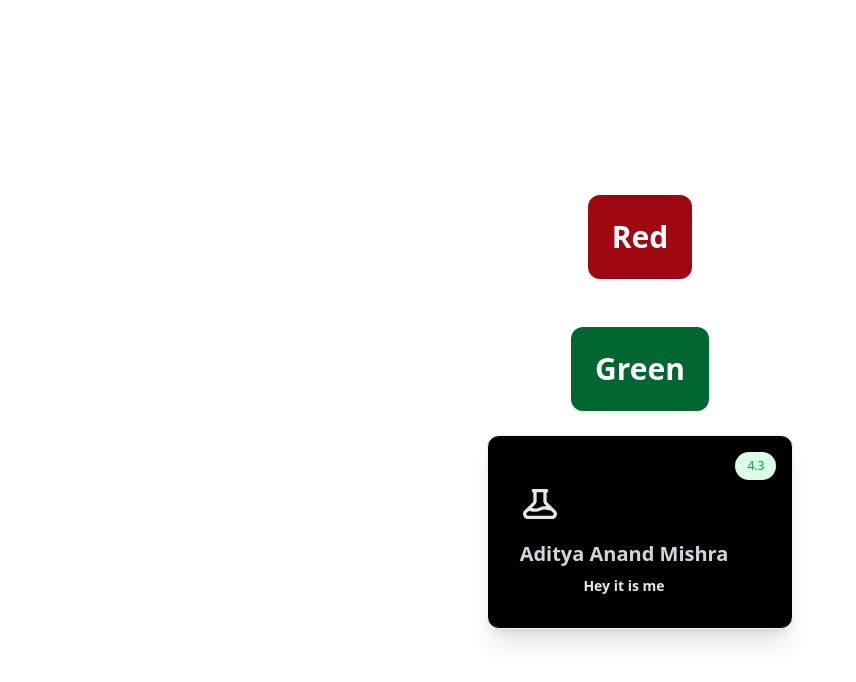
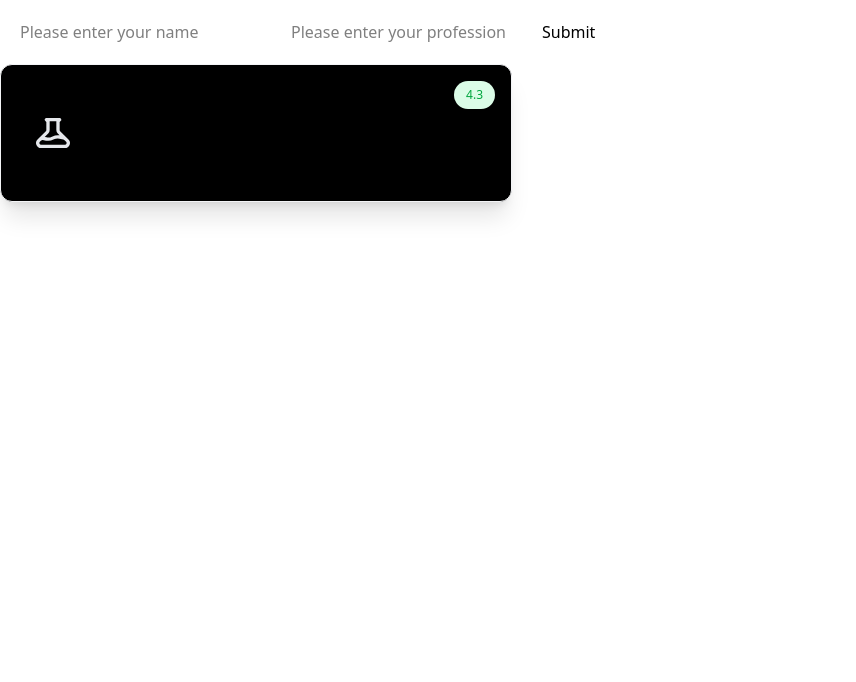
Before and after one commit to AdityaAnand0108/fullstack-dev-playbook, a React (Vite) app in the folder react_learning/: page / in a window 1280 px wide. Shown: the top 682 px of the page, without its empty margins (0-856 px from the left). Built offline with nearby package versions, Linux system fonts and the light colour scheme.

Commit message:
Understanding useContext concept

```diff
--- a/react_learning/src/App.jsx
+++ b/react_learning/src/App.jsx
@@ -1,34 +1,13 @@
 import Card from "./component/Cards.jsx";
-import {  useState } from "react";
-import { UserContext } from "./component/Hooks/UseContext";
-
-
-
+import UserContextProvider from "./component/Hooks/UserContextProvider.jsx";
+import Login from "./component/Login.jsx";
 
 function App() {
-  const [color, setColor] = useState("white");
-
   return (
-    <div
-      className="text-center text-3xl font-bold w-full min-h-screen flex flex-col items-center justify-center"
-      style={{ backgroundColor: color }}
-    >
-      <button
-        className="bg-red-800 text-white p-6 m-6 rounded-xl"
-        onClick={() => setColor("Red")}
-      >
-        Red
-      </button>
-      <button
-        className="bg-green-800 text-white p-6 m-6 rounded-xl"
-        onClick={() => setColor("Green")}
-      >
-        Green
-      </button>
-      <UserContext.Provider value ={"Aditya Anand Mishra"}>
-        <Card / >
-      </UserContext.Provider>
-    </div>
+      <UserContextProvider>
+        <Login />
+        <Card />
+      </UserContextProvider>
   );
 }
 
--- a/react_learning/src/component/Cards.jsx
+++ b/react_learning/src/component/Cards.jsx
@@ -1,8 +1,8 @@
 import { useContext } from "react";
-import { UserContext } from "./Hooks/UseContext";
+import { UserContext } from "./Hooks/UseContext.jsx";
 
 function Card() {
-  const username = useContext(UserContext);
+  const {user} = useContext(UserContext);
   return (
     <div className="relative max-w-lg p-8 border border-gray-100 bg-black shadow-xl rounded-xl">
       <span className="absolute right-4 top-4 rounded-full px-3 py-1.5 bg-green-100 text-green-600 font-medium text-xs">
@@ -25,10 +25,10 @@ function Card() {
           ></path>
         </svg>
 
-        <h5 className="mt-4 text-xl font-bold text-gray-300">{username}</h5>
+        <h5 className="mt-4 text-xl font-bold text-gray-300">{user.name}</h5>
 
         <p className="mt-2 text-sm">
-          Hey it is me
+          {user.profession}
         </p>
       </div>
     </div>
--- a/react_learning/src/component/Hooks/UseContext.jsx
+++ b/react_learning/src/component/Hooks/UseContext.jsx
@@ -1,3 +1,3 @@
 import { createContext } from "react";
 
-export const UserContext = createContext(""); // ✅ Move here & export
+export const UserContext = createContext(null);
--- /dev/null
+++ b/react_learning/src/component/Hooks/UserContextProvider.jsx
@@ -0,0 +1,15 @@
+// UserContextProvider.jsx
+import React, { useState } from 'react'
+import { UserContext } from './UseContext.jsx'
+
+function UserContextProvider({ children }) {
+  const [user, setUser] = useState({ name: "", profession: "" });
+
+  return (
+    <UserContext.Provider value={{ user, setUser }}>
+      {children}
+    </UserContext.Provider>
+  );
+}
+
+export default UserContextProvider;
--- /dev/null
+++ b/react_learning/src/component/Login.jsx
@@ -0,0 +1,41 @@
+import React, { useContext, useState } from "react";
+import { UserContext } from "./Hooks/UseContext.jsx";
+
+function Login() {
+  const { user, setUser } = useContext(UserContext);
+  const [name, setName] = useState("");
+  const [profession, setProfession] = useState("");
+  const handleSubmit = (e) => {
+    e.preventDefault();
+    setUser({
+      ...user,
+      name: name,
+      profession: profession,
+    });
+  };
+  return (
+    <div className="flex flex-2">
+      <input
+        className="m-5"
+        type="text"
+        placeholder="Please enter your name"
+        value={name}
+        onChange={(e) => {
+          setName(e.target.value);
+        }}
+      />
+      <input
+        className="m-5"
+        type="text"
+        placeholder="Please enter your profession"
+        value={profession}
+        onChange={(e) => {
+          setProfession(e.target.value);
+        }}
+      />
+      <button onClick={handleSubmit}>Submit</button>
+    </div>
+  );
+}
+
+export default Login;
```
